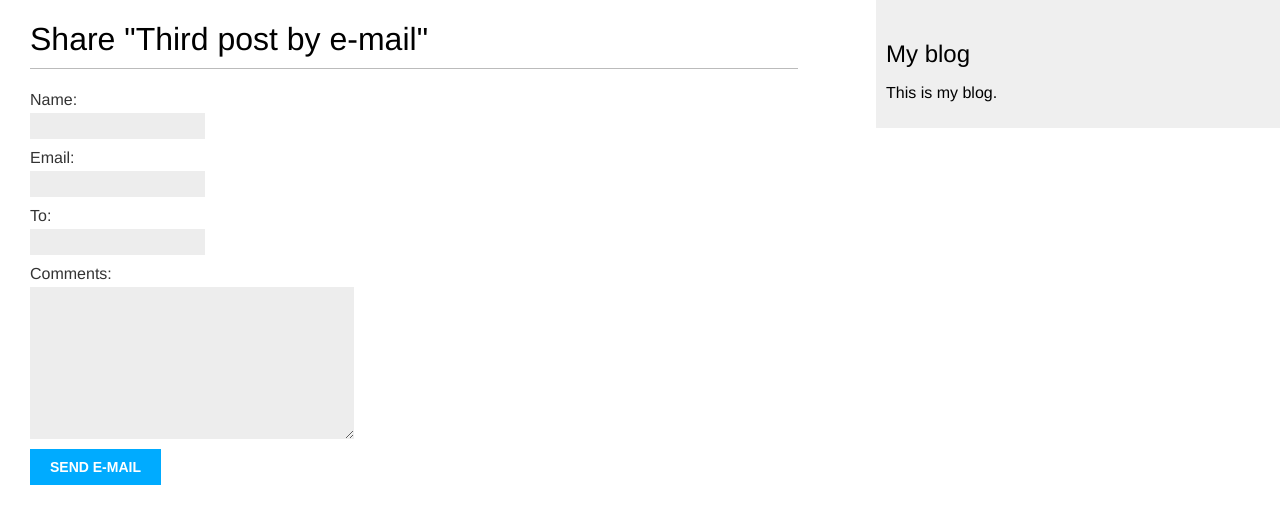
After one commit to abhijeetstomar/blog, a Django app: template app/templates/app/post/share.html in a window 1280 px wide. The commit adds this page. Shown: the top 524 px of the page. Run offline with Django 3.2, Linux system fonts and the light colour scheme; the template is opened without the code that fills it: values that come from a table or form of the project are taken from there, others are empty; data comes from the database, SQL or seed files in the repository; both versions use the stored data as it was after the commit.

Commit message:
Added static css and base code for sharing posts by mail

```diff
--- /dev/null
+++ b/app/static/css/app.css
@@ -0,0 +1,92 @@
+body {
+    margin:0;
+    padding:0;
+    font-family:helvetica, sans-serif;
+}
+
+a {
+    color:#00abff;
+    text-decoration:none;
+}
+
+h1 {
+    font-weight:normal;
+    border-bottom:1px solid #bbb;
+    padding:0 0 10px 0;
+}
+
+h2 {
+    font-weight:normal;
+    margin:30px 0 0;
+}
+
+#content {
+    float:left;
+    width:60%;
+    padding:0 0 0 30px;
+}
+
+#sidebar {
+    float:right;
+    width:30%;
+    padding:10px;
+    background:#efefef;
+    height:100%;
+}
+
+p.date {
+    color:#ccc;
+    font-family: georgia, serif;
+    font-size: 12px;
+    font-style: italic;
+}
+
+/* pagination */
+.pagination {
+    margin:40px 0;
+    font-weight:bold;
+}
+
+/* forms */
+label {
+    float:left;
+    clear:both;
+    color:#333;
+    margin-bottom:4px;
+}
+input, textarea {
+    clear:both;
+    float:left;
+    margin:0 0 10px;
+    background:#ededed;
+    border:0;
+    padding:6px 10px;
+    font-size:12px;
+}
+input[type=submit] {
+    font-weight:bold;
+    background:#00abff;
+    color:#fff;
+    padding:10px 20px;
+    font-size:14px;
+    text-transform:uppercase;
+}
+.errorlist {
+    color:#cc0033;
+    float:left;
+    clear:both;
+    padding-left:10px;
+}
+
+/* comments */
+.comment {
+    padding:10px;
+}
+.comment:nth-child(even) {
+    background:#efefef;
+}
+.comment .info {
+    font-weight:bold;
+    font-size:12px;
+    color:#666;
+}
--- a/app/templates/app/post/detail.html
+++ b/app/templates/app/post/detail.html
@@ -1,4 +1,4 @@
-{% entends "app/base.html" %}
+{% extends "app/base.html" %}
 
 {% block title %}{{ post.title }}{% endblock %}
 
@@ -6,4 +6,6 @@
     <h1>{{ post.title }}</h1>
     <p class="date">Published {{ post.publish }} by {{ post.author }}</p>
     {{ post.body|linebreaks }}
+    <!-- link to share post url -->
+    <p><a href="{% url "app:post_share" post.id %}">Share this post</a></p>
 {% endblock %}
--- /dev/null
+++ b/app/templates/app/post/share.html
@@ -0,0 +1,18 @@
+{% extends "app/base.html" %}
+
+{% block title %}Share a post{% endblock %}
+
+{% block content %}
+    {% if sent %}
+        <h1>E-mail successfully sent</h1>
+        <p>"{{ post.title }}" was successfully sent by e-mail.</p>
+    {% else %}
+        <h1>Share "{{ post.title }} by e-mail"</h1>
+        <form action="." method="post">
+            {{ form.as_p }}
+            <!-- cross-site request forgery -->
+            {% csrf_token %}
+            <input type="submit" value="Send e-mail">
+        </form>
+    {% endif %}
+{% endblock %}
--- a/app/urls.py
+++ b/app/urls.py
@@ -1,7 +1,7 @@
 from django.conf.urls import url
 from . import views
 
-
+app_name = 'app'
 urlpatterns = [
     # post views
     #url(r'^$', views.post_list, name='post_list'),
@@ -9,4 +9,5 @@
     url(r'^(?P<year>\d{4})/(?P<month>\d{2})/(?P<day>\d{2})/(?P<post>[-\w]+)/$',
         views.post_detail,
         name='post_detail'),
+    url(r'^(?P<post_id>\d+)/share/$', views.post_share, name='post_share'),
 ]
--- a/app/views.py
+++ b/app/views.py
@@ -1,8 +1,8 @@
 from django.shortcuts import render, get_object_or_404
 from django.core.paginator import Paginator, EmptyPage, PageNotAnInteger
+from django.views.generic import ListView
 from .models import Post
-from django.views.generic import ListView
-from .forms import EmailPostForm
+from django.core.mail import send_mail
 
 
 def post_list(request, category=None):
--- a/blog/urls.py
+++ b/blog/urls.py
@@ -1,25 +1,8 @@
-"""blog URL Configuration
-
-The `urlpatterns` list routes URLs to views. For more information please see:
-    https://docs.djangoproject.com/en/2.0/topics/http/urls/
-Examples:
-Function views
-    1. Add an import:  from my_app import views
-    2. Add a URL to urlpatterns:  path('', views.home, name='home')
-Class-based views
-    1. Add an import:  from other_app.views import Home
-    2. Add a URL to urlpatterns:  path('', Home.as_view(), name='home')
-Including another URLconf
-    1. Import the include() function: from django.urls import include, path
-    2. Add a URL to urlpatterns:  path('blog/', include('blog.urls'))
-"""
 from django.conf.urls import include, url
 from django.contrib import admin
-from django.urls import path
+
 
 urlpatterns = [
-    path('admin/', admin.site.urls),
-    # here we're telling django to include urlpatterns in the urls.py
-    # defined in app directory
+    url(r'^admin/', admin.site.urls),
     url(r'^app/', include('app.urls')),
 ]
```
Also changed, not shown: blog/settings.py (+13 -0 lines), db.sqlite3.
